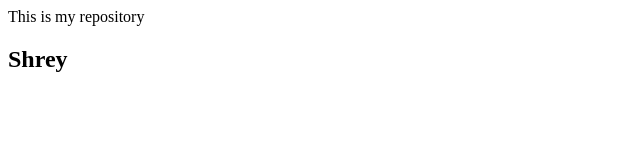
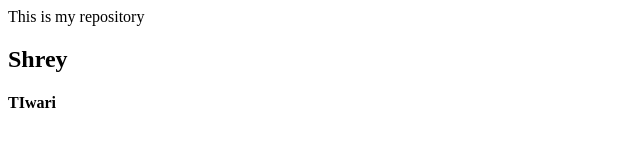
Before and after one commit to Shrey-developer/proj1, a plain HTML site: page index.html in a window 1280 px wide. Shown: the full height of the page, 0-640 px from the left. Drawn offline with Linux system fonts and the light colour scheme.

Commit message:
Update index.html

```diff
--- a/index.html
+++ b/index.html
@@ -9,6 +9,7 @@
     <header>
         This is my repository
         <h2> Shrey</h2>
+        <h4>TIwari</h4>
     </header>
 </body>
 </html>
```
